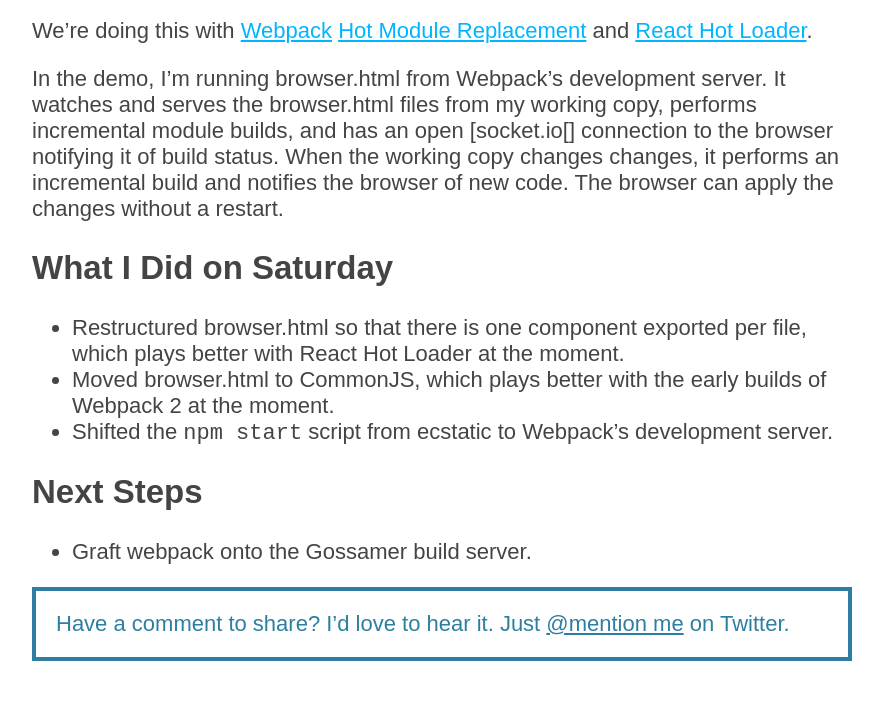
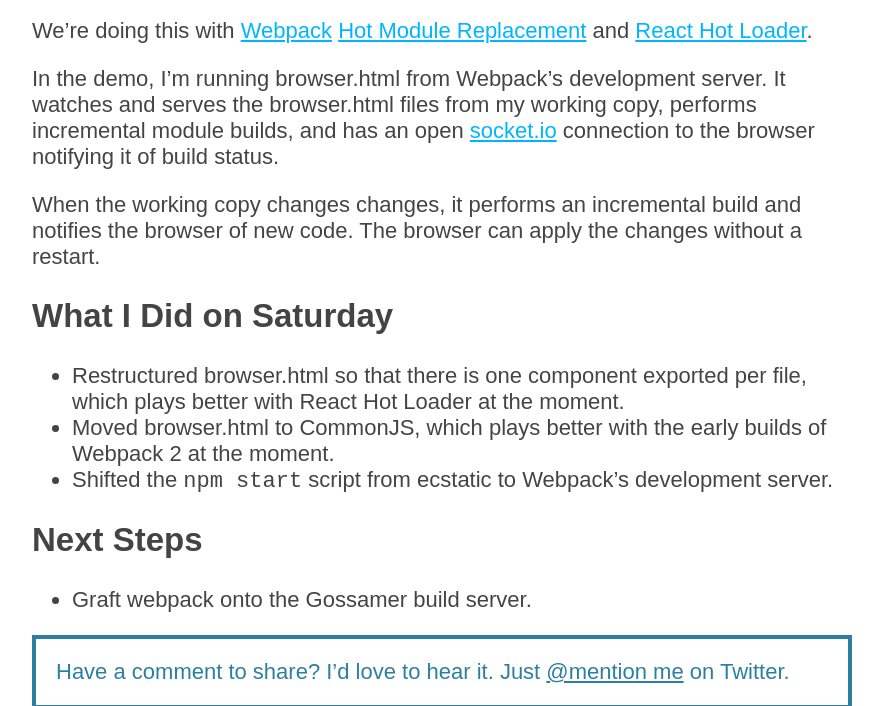
Before and after one commit to hellojwilde/hellojwilde.github.io, a Jekyll site: the page built from _posts/2015-07-05-gossamer-two-day-three.md, in a window 1280 px wide and 900 px high, scrolled down 1036 px, cut to the strip 194-900 px from the top of the window. Shown: the whole strip, without its empty margins (198-1081 px from the left). Built offline with Jekyll 4.4.1, drawn with Linux system fonts in a browser that asks for light colours; some of the changed lines change nothing that is shown.

Commit message:
Fix link.

```diff
--- a/_posts/2015-07-05-gossamer-two-day-three.md
+++ b/_posts/2015-07-05-gossamer-two-day-three.md
@@ -22,7 +22,9 @@
 
 We're doing this with [Webpack](http://webpack.github.io/) [Hot Module Replacement](https://github.com/webpack/docs/wiki/hot-module-replacement-with-webpack) and [React Hot Loader](https://github.com/gaearon/react-hot-loader).
 
-In the demo, I'm running browser.html from Webpack's development server. It watches and serves the browser.html files from my working copy, performs incremental module builds, and has an open [socket.io[] connection to the browser notifying it of build status. When the working copy changes changes, it performs an incremental build and notifies the browser of new code. The browser can apply the changes without a restart.
+In the demo, I'm running browser.html from Webpack's development server. It watches and serves the browser.html files from my working copy, performs incremental module builds, and has an open [socket.io](http://socket.io/) connection to the browser notifying it of build status.
+
+When the working copy changes changes, it performs an incremental build and notifies the browser of new code. The browser can apply the changes without a restart.
 
 ## What I Did on Saturday
 
```
